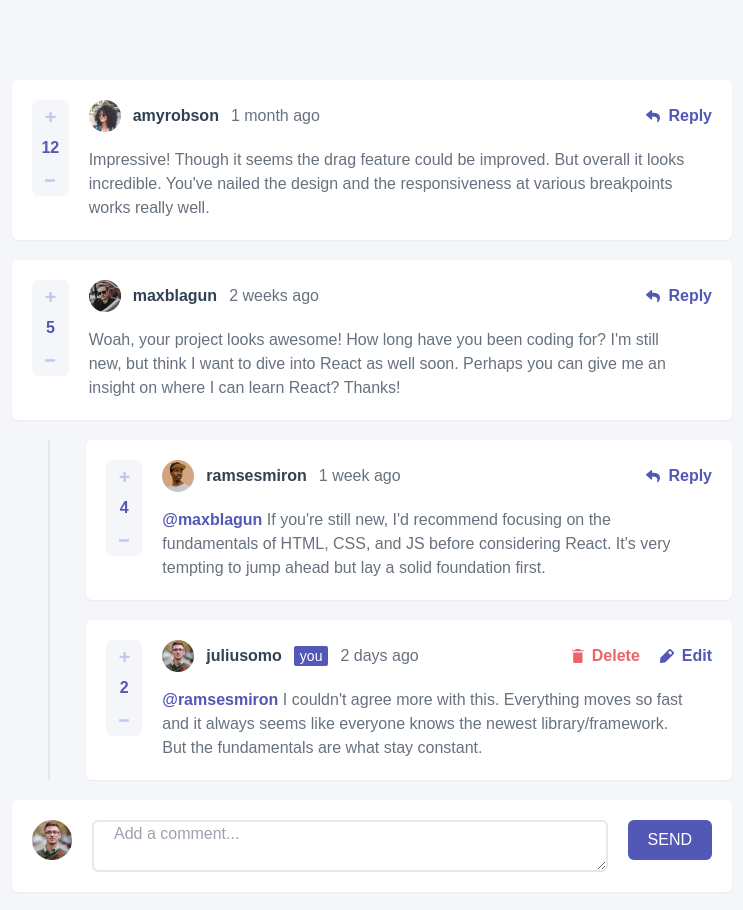
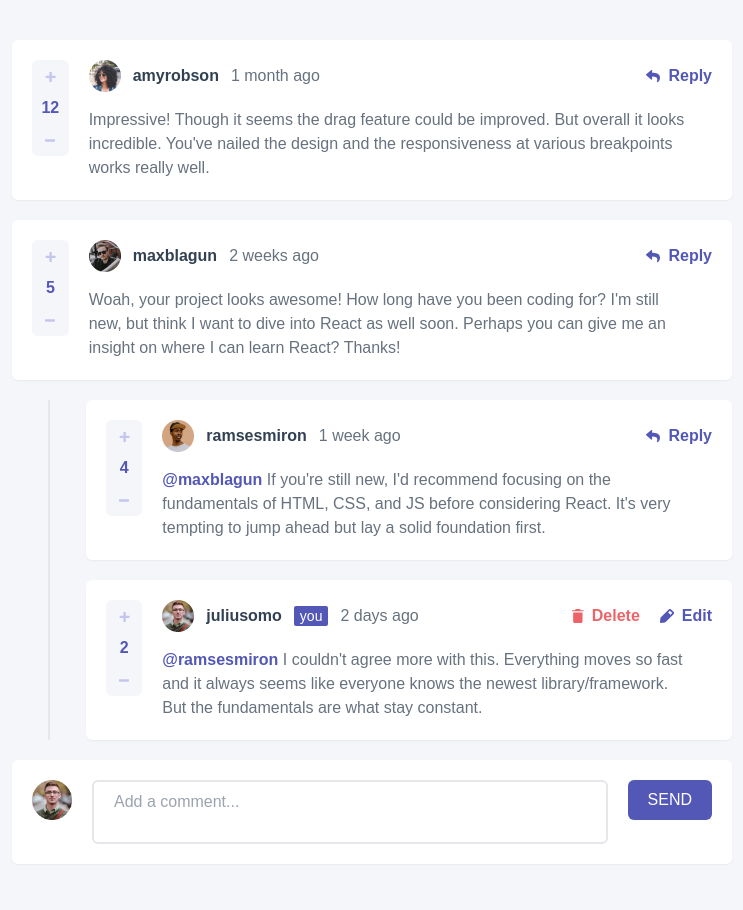
Before and after one commit to apekul/interactive-comments-section, a React (Create React App) app: page / in a window 1280 px wide. Shown: the top 910 px of the page, without its empty margins (268-1011 px from the left). Built offline with nearby package versions, Linux system fonts and the light colour scheme.

Commit message:
update style, update comments button display, add edit comment func

```diff
--- a/src/App.js
+++ b/src/App.js
@@ -8,12 +8,12 @@ import CreateComment from "./Components/CreateComment";
 // Task: https://www.frontendmentor.io/challenges/interactive-comments-section-iG1RugEG9
 
 function App() {
-  const { comments, currentUser } = useContext(AppContext);
+  const { comments } = useContext(AppContext);
   return (
-    <main className="bg-[#F5F6FA] min-h-screen flex items-start justify-center">
+    <main className="bg-[#F5F6FA] min-h-screen flex justify-center">
       {/* comments list */}
-      <section className="w-[45rem] my-20">
-        <ul className="">
+      <section className="w-[45rem] my-10 flex flex-col self-center">
+        <ul>
           {comments.map((comment, index) => (
             <li className="mb-5" key={index}>
               {/* Single Comment */}
--- a/src/Components/CreateComment.js
+++ b/src/Components/CreateComment.js
@@ -1,8 +1,33 @@
-import React, { useContext } from "react";
+import React, { useContext, useRef, useState, useEffect } from "react";
 import { AppContext } from "../AppContext";
 
-const CreateComment = ({ reply, update }) => {
+const CreateComment = ({ reply, edit }) => {
   const { currentUser } = useContext(AppContext);
+  const textareaRef = useRef(null);
+  const [text, setText] = useState("");
+
+  const onChange = (event) => {
+    const { value } = event.target;
+    setText(value);
+  };
+
+  useEffect(() => {
+    if (textareaRef.current) {
+      // Reset the height to 'auto' to correctly calculate the new height
+      textareaRef.current.style.height = "auto";
+      // Set the height to the scroll height to expand the textarea to fit the content
+      textareaRef.current.style.height = `${textareaRef.current.scrollHeight}px`;
+    }
+  }, [text]);
+
+  // Run the effect initially to adjust height based on initial text
+  useEffect(() => {
+    if (textareaRef.current) {
+      textareaRef.current.style.height = "auto";
+      textareaRef.current.style.height = `${textareaRef.current.scrollHeight}px`;
+    }
+  }, []);
+
   return (
     <form className="bg-white p-5 flex items-start gap-5 rounded-md shadow-sm">
       <img
@@ -11,12 +36,15 @@ const CreateComment = ({ reply, update }) => {
         className="w-10 h-10"
       />
       <textarea
+        ref={textareaRef}
+        value={text}
+        onChange={onChange}
         placeholder="Add a comment..."
-        className="border-2 rounded-md px-5 w-full"
+        className="border-2 rounded-md px-5 py-2 w-full h-full resize-none overflow-hidden"
       />
       <button className="bg-[#5358B6] text-white px-5 py-2 rounded-md">
         {reply ? "REPLY" : "SEND"}
-        {update && "UPDATE"}
+        {edit && "UPDATE"}
       </button>
     </form>
   );
--- a/src/Components/SingleComment/Buttons/Button.js
+++ b/src/Components/SingleComment/Buttons/Button.js
@@ -1,30 +1,54 @@
-import React from "react";
+import React, { useContext } from "react";
+import { AppContext } from "../../../AppContext";
 
-const Button = ({ setReply, reply, remove, update, color }) => {
+const Button = ({ ...props }) => {
+  const { currentUser, setComments } = useContext(AppContext);
+
+  const handleEdit = () => {
+    props.setEdit((prev) => !prev);
+  };
+  const handleReply = () => {
+    props.setReply((prev) => !prev);
+  };
+  const handleRemove = () => {
+    console.log("remove " + props.id);
+  };
   return (
+    <>
+      {props.reply && (
         <button
           className="flex gap-2 items-center text-[#5358B6]"
-      onClick={() => setReply((prev) => !prev)}
+          onClick={handleReply}
         >
-      {reply && (
           <>
             <img src="./images/icon-reply.svg" alt="icon_reply" />
             <strong>Reply</strong>
           </>
+        </button>
       )}
-      {remove && (
+      {props.remove && (
+        <button
+          className="flex gap-2 items-center text-[#5358B6]"
+          onClick={handleRemove}
+        >
           <>
             <img src="./images/icon-delete.svg" alt="icon_delete" />
             <strong className="text-[#ED6468]">Delete</strong>
           </>
+        </button>
       )}
-      {update && (
+      {props.edit && (
+        <button
+          className="flex gap-2 items-center text-[#5358B6]"
+          onClick={handleEdit}
+        >
           <>
             <img src="./images/icon-edit.svg" alt="icon_edit" />
             <strong>Edit</strong>
           </>
+        </button>
       )}
-    </button>
+    </>
   );
 };
 
--- /dev/null
+++ b/src/Components/SingleComment/EditComment.js
@@ -0,0 +1,76 @@
+import React, { useState, useRef, useEffect, useContext } from "react";
+import { AppContext } from "../../AppContext";
+
+const EditComment = ({ comment, setEdit }) => {
+  const { setComments } = useContext(AppContext);
+
+  const textareaRef = useRef(null);
+  const readonlyPrefix = `@${comment.replyingTo} `;
+  const [text, setText] = useState(readonlyPrefix + comment.content);
+
+  const onChangeText = (event) => {
+    const { value } = event.target;
+    if (!value.startsWith(readonlyPrefix)) {
+      setText(readonlyPrefix + value.slice(readonlyPrefix.length));
+    } else {
+      setText(value);
+    }
+  };
+
+  const updateContent = (comments, id, newContent) => {
+    return comments.map((comment) => {
+      if (comment.id === id) {
+        return { ...comment, content: newContent };
+      } else if (comment.replies) {
+        return {
+          ...comment,
+          replies: updateContent(comment.replies, id, newContent),
+        };
+      }
+      return comment;
+    });
+  };
+
+  const updateText = () => {
+    setComments((prevComments) =>
+      updateContent(prevComments, comment.id, text.slice(readonlyPrefix.length))
+    );
+    setEdit(false);
+  };
+
+  useEffect(() => {
+    if (textareaRef.current) {
+      // Reset the height to 'auto' to correctly calculate the new height
+      textareaRef.current.style.height = "auto";
+      // Set the height to the scroll height to expand the textarea to fit the content
+      textareaRef.current.style.height = `${textareaRef.current.scrollHeight}px`;
+    }
+  }, [text]);
+
+  // Run the effect initially to adjust height based on initial text
+  useEffect(() => {
+    if (textareaRef.current) {
+      textareaRef.current.style.height = "auto";
+      textareaRef.current.style.height = `${textareaRef.current.scrollHeight}px`;
+    }
+  }, []);
+  return (
+    <div className="h-auto text-end">
+      <textarea
+        ref={textareaRef}
+        value={text}
+        onChange={onChangeText}
+        placeholder="Add a comment..."
+        className="border-2 rounded-md px-5 py-2 w-full h-full resize-none overflow-hidden"
+      />
+      <button
+        className="bg-[#5358B6] text-white px-5 py-2 rounded-md"
+        onClick={updateText}
+      >
+        UPDATE
+      </button>
+    </div>
+  );
+};
+
+export default EditComment;
--- a/src/Components/SingleComment/SingleComment.js
+++ b/src/Components/SingleComment/SingleComment.js
@@ -5,10 +5,12 @@ import { AppContext } from "../../AppContext";
 import ScoreButtons from "./Buttons/ScoreButtons";
 import Button from "./Buttons/Button";
 import CreateComment from "../CreateComment";
+import EditComment from "./EditComment";
 
 const SingleComment = ({ comment }) => {
   const { currentUser } = useContext(AppContext);
   const [reply, setReply] = useState(false);
+  const [edit, setEdit] = useState(false);
 
   return (
     <div className="flex flex-col w-full gap-2 ">
@@ -37,23 +39,30 @@ const SingleComment = ({ comment }) => {
             <div className="flex gap-5">
               {comment.user.username === currentUser.username ? (
                 <>
-                  <Button setReply={setReply} remove color="#ED6468" />
-                  <Button setReply={setReply} update />
+                  <Button id={comment.id} remove color="#ED6468" />
+                  <Button setEdit={setEdit} edit />
                 </>
               ) : (
                 <Button setReply={setReply} reply />
               )}
             </div>
           </header>
-          <p className="pr-5" style={{ color: "hsl(211, 10%, 45%)" }}>
-            {comment.replyingTo && (
-              <strong className="text-[#5358B6]">@{comment.replyingTo} </strong>
+          <div className="pr-5" style={{ color: "hsl(211, 10%, 45%)" }}>
+            {!edit ? (
+              <p>
+                {comment.replyingTo && (
+                  <strong className="text-[#5358B6]">
+                    @{comment.replyingTo}{" "}
+                  </strong>
+                )}
+                {comment.content}
+              </p>
+            ) : (
+              <EditComment comment={comment} setEdit={setEdit} />
             )}
-            {comment.content}
-          </p>
+          </div>
         </div>
       </article>
-
       {reply && <CreateComment reply />}
     </div>
   );
```
Lines whose indentation alone changed are shown as unchanged.
